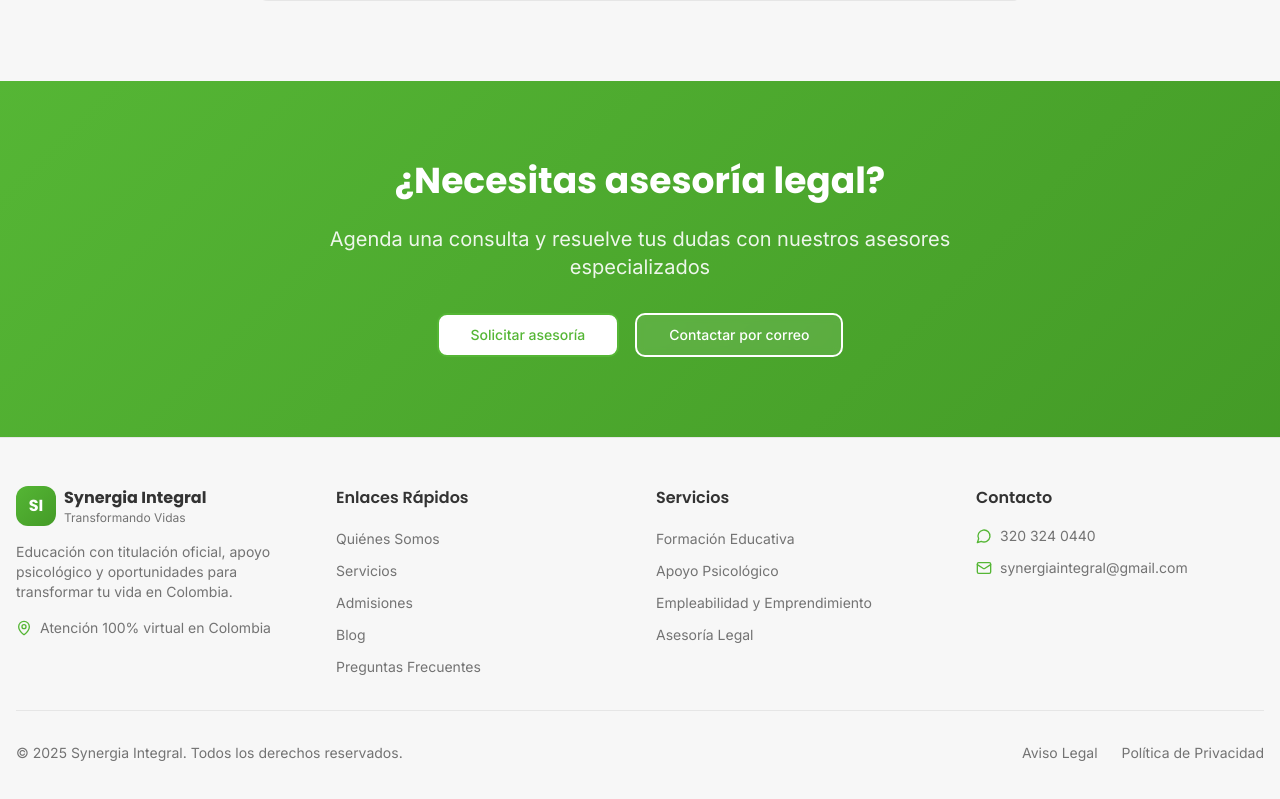
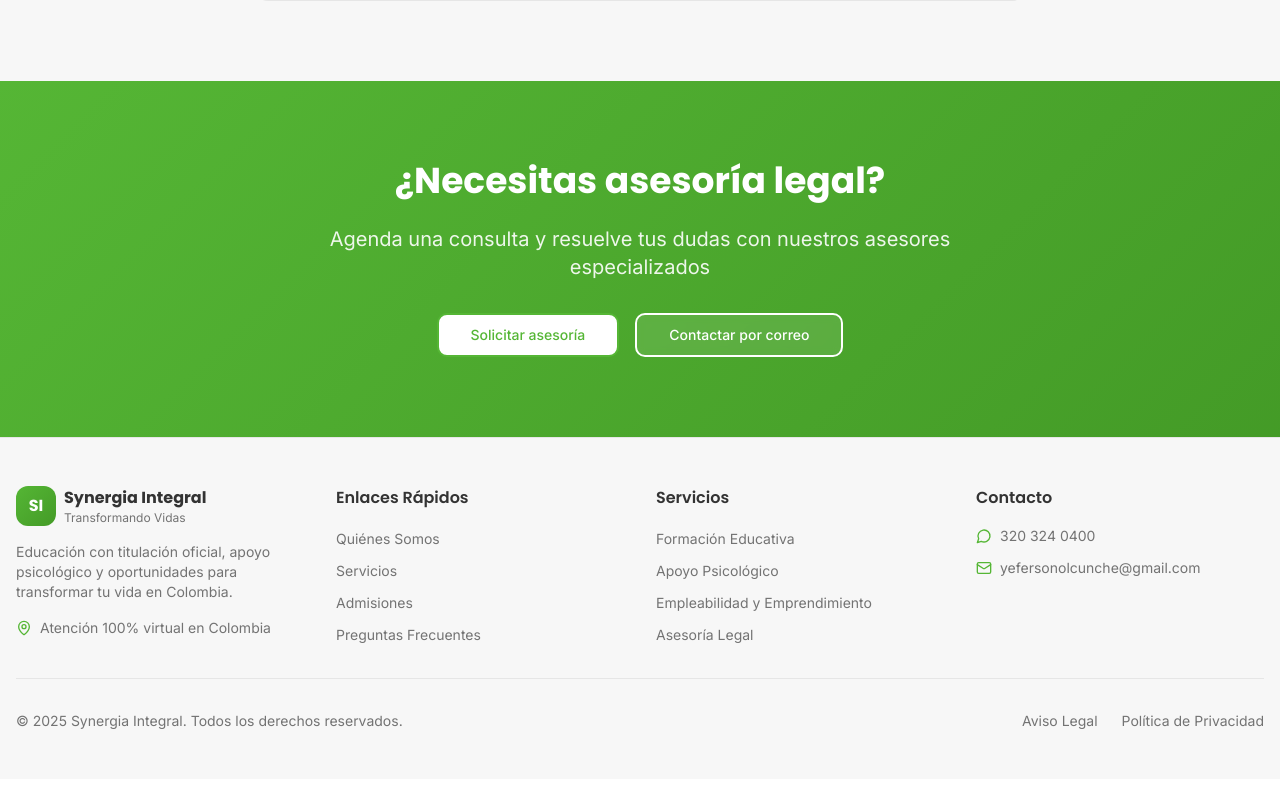
Before and after one commit to ye564/synergia-transforma, a React (Vite) app: page /asesoria-legal in a window 1280 px wide. Shown: the part 2902-3701 px from the top of the page. Built offline with nearby package versions, Linux system fonts and the light colour scheme; the HTML template or start-up script is replaced by a standard one.

Commit message:
Fix: Update WhatsApp number and email

```diff
--- a/src/components/Footer.tsx
+++ b/src/components/Footer.tsx
@@ -45,11 +45,6 @@ const Footer = () => {
               <li>
                 <Link to="/admisiones" className="text-sm text-muted-foreground hover:text-primary transition-colors">
                   Admisiones
-                </Link>
-              </li>
-              <li>
-                <Link to="/blog" className="text-sm text-muted-foreground hover:text-primary transition-colors">
-                  Blog
                 </Link>
               </li>
               <li>
@@ -105,22 +100,22 @@ const Footer = () => {
             <ul className="space-y-3">
               <li>
                 <a
-                  href="https://wa.me/573203240440"
+                  href="https://wa.me/573203240400"
                   target="_blank"
                   rel="noopener noreferrer"
                   className="flex items-center gap-2 text-sm text-muted-foreground hover:text-primary transition-colors group"
                 >
                   <MessageCircle className="w-4 h-4 text-primary group-hover:scale-110 transition-transform" />
-                  <span>320 324 0440</span>
+                  <span>320 324 0400</span>
                 </a>
               </li>
               <li>
                 <a
-                  href="mailto:synergiaintegral@gmail.com"
+                  href="mailto:yefersonolcunche@gmail.com"
                   className="flex items-center gap-2 text-sm text-muted-foreground hover:text-primary transition-colors group"
                 >
                   <Mail className="w-4 h-4 text-primary group-hover:scale-110 transition-transform" />
-                  <span>synergiaintegral@gmail.com</span>
+                  <span>yefersonolcunche@gmail.com</span>
                 </a>
               </li>
             </ul>
--- a/src/components/Navigation.tsx
+++ b/src/components/Navigation.tsx
@@ -72,7 +72,7 @@ const Navigation = () => {
           <div className="hidden lg:block">
             <Button variant="hero" size="lg" asChild>
               <a
-                href="https://wa.me/573203240440"
+                href="https://wa.me/573203240400"
                 target="_blank"
                 rel="noopener noreferrer"
                 className="flex items-center gap-2"
@@ -128,7 +128,7 @@ const Navigation = () => {
             <div className="px-4 pt-4 border-t border-border mt-4">
               <Button variant="hero" size="lg" className="w-full" asChild>
                 <a
-                  href="https://wa.me/573203240440"
+                  href="https://wa.me/573203240400"
                   target="_blank"
                   rel="noopener noreferrer"
                   className="flex items-center justify-center gap-2"
--- a/src/components/WhatsAppButton.tsx
+++ b/src/components/WhatsAppButton.tsx
@@ -4,7 +4,7 @@ import { Button } from "./ui/button";
 const WhatsAppButton = () => {
   return (
     <a
-      href="https://wa.me/573203240440"
+      href="https://wa.me/573203240400"
       target="_blank"
       rel="noopener noreferrer"
       className="fixed bottom-6 right-6 z-50 animate-bounce"
--- a/src/pages/Admisiones.tsx
+++ b/src/pages/Admisiones.tsx
@@ -201,7 +201,7 @@ const Admisiones = () => {
                         required
                         value={formData.celular}
                         onChange={(e) => setFormData({ ...formData, celular: e.target.value })}
-                        placeholder="320 324 0440"
+                        placeholder="320 324 0400"
                       />
                     </div>
                   </div>
@@ -276,13 +276,13 @@ const Admisiones = () => {
               <p className="text-muted-foreground mb-4">¿Prefieres contactarnos directamente?</p>
               <div className="flex flex-col sm:flex-row gap-4 justify-center">
                 <Button variant="outline" size="lg" asChild>
-                  <a href="https://wa.me/573203240440" target="_blank" rel="noopener noreferrer">
-                    WhatsApp: 320 324 0440
+                  <a href="https://wa.me/573203240400" target="_blank" rel="noopener noreferrer">
+                    WhatsApp: 320 324 0400
                   </a>
                 </Button>
                 <Button variant="outline" size="lg" asChild>
-                  <a href="mailto:synergiaintegral@gmail.com">
-                    synergiaintegral@gmail.com
+                  <a href="mailto:yefersonolcunche@gmail.com">
+                    yefersonolcunche@gmail.com
                   </a>
                 </Button>
               </div>
--- a/src/pages/ApoyoPsicologico.tsx
+++ b/src/pages/ApoyoPsicologico.tsx
@@ -60,7 +60,7 @@ const ApoyoPsicologico = () => {
     {
       pregunta: "¿Cómo agendo mi primera sesión?",
       respuesta:
-        "Puedes agendar tu primera sesión a través de WhatsApp (320 324 0440) o desde nuestro formulario de contacto. Te contactaremos para coordinar día y hora según tu disponibilidad. La primera orientación es gratuita.",
+        "Puedes agendar tu primera sesión a través de WhatsApp (320 324 0400) o desde nuestro formulario de contacto. Te contactaremos para coordinar día y hora según tu disponibilidad. La primera orientación es gratuita.",
     },
     {
       pregunta: "¿Entregan certificados psicológicos?",
@@ -95,7 +95,7 @@ const ApoyoPsicologico = () => {
               </p>
               <div className="flex flex-col sm:flex-row gap-4">
                 <Button variant="outline" size="lg" asChild className="bg-background hover:bg-background/90">
-                  <a href="https://wa.me/573203240440" target="_blank" rel="noopener noreferrer">
+                  <a href="https://wa.me/573203240400" target="_blank" rel="noopener noreferrer">
                     Agenda tu sesión
                   </a>
                 </Button>
@@ -252,7 +252,7 @@ const ApoyoPsicologico = () => {
           </p>
           <div className="flex flex-col sm:flex-row gap-4 justify-center">
             <Button variant="outline" size="lg" asChild className="bg-background hover:bg-background/90">
-              <a href="https://wa.me/573203240440" target="_blank" rel="noopener noreferrer">
+              <a href="https://wa.me/573203240400" target="_blank" rel="noopener noreferrer">
                 Agenda tu sesión
               </a>
             </Button>
--- a/src/pages/AsesoriaLegal.tsx
+++ b/src/pages/AsesoriaLegal.tsx
@@ -97,7 +97,7 @@ const AsesoriaLegal = () => {
               </p>
               <div className="flex flex-col sm:flex-row gap-4">
                 <Button variant="outline" size="lg" asChild className="bg-background hover:bg-background/90">
-                  <a href="https://wa.me/573203240440" target="_blank" rel="noopener noreferrer">
+                  <a href="https://wa.me/573203240400" target="_blank" rel="noopener noreferrer">
                     Solicitar asesoría
                   </a>
                 </Button>
@@ -274,7 +274,7 @@ const AsesoriaLegal = () => {
           </p>
           <div className="flex flex-col sm:flex-row gap-4 justify-center">
             <Button variant="outline" size="lg" asChild className="bg-background hover:bg-background/90">
-              <a href="https://wa.me/573203240440" target="_blank" rel="noopener noreferrer">
+              <a href="https://wa.me/573203240400" target="_blank" rel="noopener noreferrer">
                 Solicitar asesoría
               </a>
             </Button>
--- a/src/pages/Contact.tsx
+++ b/src/pages/Contact.tsx
@@ -39,7 +39,7 @@ const Contact = () => {
                     <MessageCircle className="w-6 h-6 text-primary flex-shrink-0" />
                     <div>
                       <h3 className="font-semibold mb-1">WhatsApp</h3>
-                      <a href="https://wa.me/573203240440" className="text-primary hover:underline">320 324 0440</a>
+                      <a href="https://wa.me/573203240400" className="text-primary hover:underline">320 324 0400</a>
                     </div>
                   </CardContent>
                 </Card>
@@ -48,8 +48,8 @@ const Contact = () => {
                     <Mail className="w-6 h-6 text-primary flex-shrink-0" />
                     <div>
                       <h3 className="font-semibold mb-1">Correo Electrónico</h3>
-                      <a href="mailto:synergiaintegral@gmail.com" className="text-primary hover:underline">
-                        synergiaintegral@gmail.com
+                      <a href="mailto:yefersonolcunche@gmail.com" className="text-primary hover:underline">
+                        yefersonolcunche@gmail.com
                       </a>
                     </div>
                   </CardContent>
--- a/src/pages/EducacionFormacion.tsx
+++ b/src/pages/EducacionFormacion.tsx
@@ -89,7 +89,7 @@ const EducacionFormacion = () => {
                   <Link to="/admisiones">Inscríbete</Link>
                 </Button>
                 <Button variant="outline" size="lg" asChild className="bg-background/10 backdrop-blur-sm border-primary-foreground text-primary-foreground hover:bg-primary-foreground hover:text-foreground">
-                  <a href="https://wa.me/573203240440" target="_blank" rel="noopener noreferrer">
+                  <a href="https://wa.me/573203240400" target="_blank" rel="noopener noreferrer">
                     Orientación gratuita
                   </a>
                 </Button>
@@ -199,7 +199,7 @@ const EducacionFormacion = () => {
               <Link to="/admisiones">Inscríbete</Link>
             </Button>
             <Button variant="outline" size="lg" asChild className="bg-background/10 backdrop-blur-sm border-primary-foreground text-primary-foreground hover:bg-primary-foreground hover:text-foreground">
-              <a href="https://wa.me/573203240440" target="_blank" rel="noopener noreferrer">
+              <a href="https://wa.me/573203240400" target="_blank" rel="noopener noreferrer">
                 Habla por WhatsApp
               </a>
             </Button>
--- a/src/pages/EmpleabilidadEmprendimiento.tsx
+++ b/src/pages/EmpleabilidadEmprendimiento.tsx
@@ -92,12 +92,12 @@ const EmpleabilidadEmprendimiento = () => {
               </p>
               <div className="flex flex-col sm:flex-row gap-4">
                 <Button variant="outline" size="lg" asChild className="bg-background hover:bg-background/90">
-                  <a href="https://wa.me/573203240440" target="_blank" rel="noopener noreferrer">
+                  <a href="https://wa.me/573203240400" target="_blank" rel="noopener noreferrer">
                     Quiero mejorar mi CV
                   </a>
                 </Button>
                 <Button variant="outline" size="lg" asChild className="bg-background/10 backdrop-blur-sm border-primary-foreground text-primary-foreground hover:bg-primary-foreground hover:text-foreground">
-                  <a href="https://wa.me/573203240440" target="_blank" rel="noopener noreferrer">
+                  <a href="https://wa.me/573203240400" target="_blank" rel="noopener noreferrer">
                     Quiero crear mi negocio
                   </a>
                 </Button>
@@ -332,7 +332,7 @@ const EmpleabilidadEmprendimiento = () => {
           </p>
           <div className="flex flex-col sm:flex-row gap-4 justify-center">
             <Button variant="outline" size="lg" asChild className="bg-background hover:bg-background/90">
-              <a href="https://wa.me/573203240440" target="_blank" rel="noopener noreferrer">
+              <a href="https://wa.me/573203240400" target="_blank" rel="noopener noreferrer">
                 Agenda orientación
               </a>
             </Button>
--- a/src/pages/Home.tsx
+++ b/src/pages/Home.tsx
@@ -117,7 +117,7 @@ const Home = () => {
                 </Link>
               </Button>
               <Button variant="outline" size="lg" asChild className="bg-background/10 backdrop-blur-sm border-primary-foreground text-primary-foreground hover:bg-primary-foreground hover:text-foreground">
-                <a href="https://wa.me/573203240440" target="_blank" rel="noopener noreferrer">
+                <a href="https://wa.me/573203240400" target="_blank" rel="noopener noreferrer">
                   Habla por WhatsApp
                 </a>
               </Button>
@@ -269,7 +269,7 @@ const Home = () => {
               <Link to="/admisiones">Inscríbete ahora</Link>
             </Button>
             <Button variant="outline" size="lg" asChild className="bg-background/10 backdrop-blur-sm border-primary-foreground text-primary-foreground hover:bg-primary-foreground hover:text-foreground">
-              <a href="https://wa.me/573203240440" target="_blank" rel="noopener noreferrer">
+              <a href="https://wa.me/573203240400" target="_blank" rel="noopener noreferrer">
                 Contactar por WhatsApp
               </a>
             </Button>
--- a/src/pages/Services.tsx
+++ b/src/pages/Services.tsx
@@ -190,7 +190,7 @@ const Services = () => {
               <Link to="/admisiones">Inscríbete ahora</Link>
             </Button>
             <Button variant="outline" size="lg" asChild className="bg-background/10 backdrop-blur-sm border-primary-foreground text-primary-foreground hover:bg-primary-foreground hover:text-foreground">
-              <a href="https://wa.me/573203240440" target="_blank" rel="noopener noreferrer">
+              <a href="https://wa.me/573203240400" target="_blank" rel="noopener noreferrer">
                 Habla por WhatsApp
               </a>
             </Button>
```
